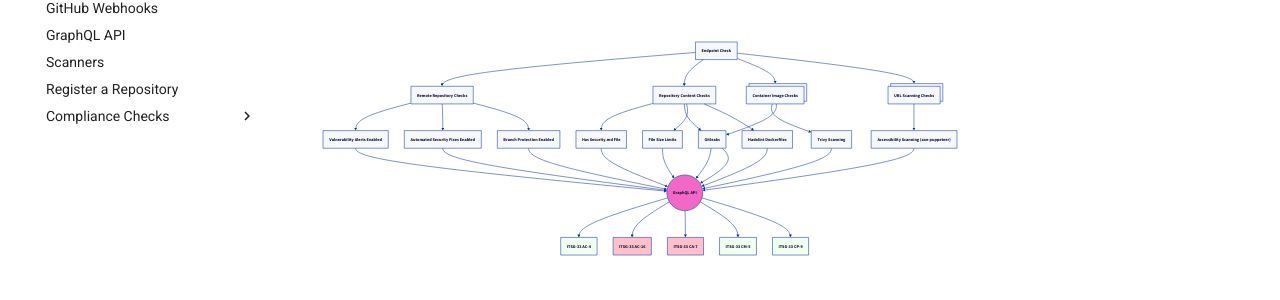
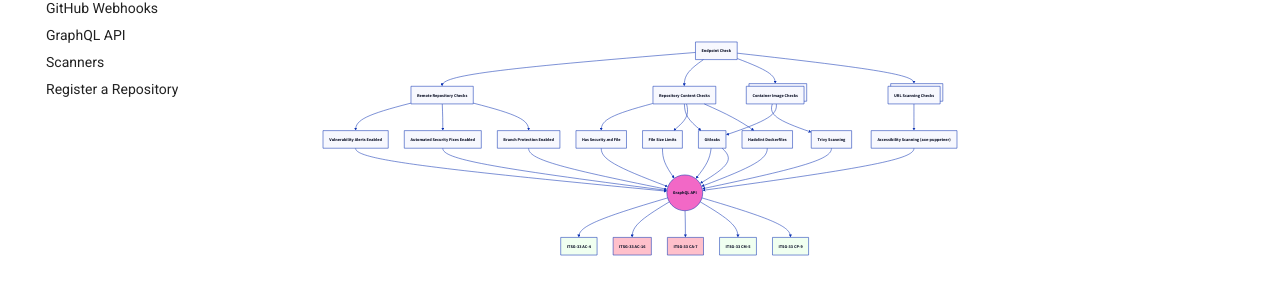
Before and after one commit to SiddharthaHaldar/ruok-service-autochecker, an MkDocs documentation site: the page built from docs/index.md, in a window 1280 px wide. Shown: the part 283-583 px from the top of the page. Built offline with MkDocs 1.6.1 and Material for MkDocs 9.7.7, drawn with Linux system fonts in a browser that asks for light colours; comment, search, counter and statistics services are not loaded.

Commit message:
tidy(mkdocs): remove unused folder

```diff
--- a/mkdocs.yaml
+++ b/mkdocs.yaml
@@ -34,5 +34,3 @@ nav:
   - GraphQL API: graphql-api.md
   - Scanners: scanners.md
   - Register a Repository: register-repository.md
-  - Compliance Checks:
-    - Overview: checks/overview.md
```
